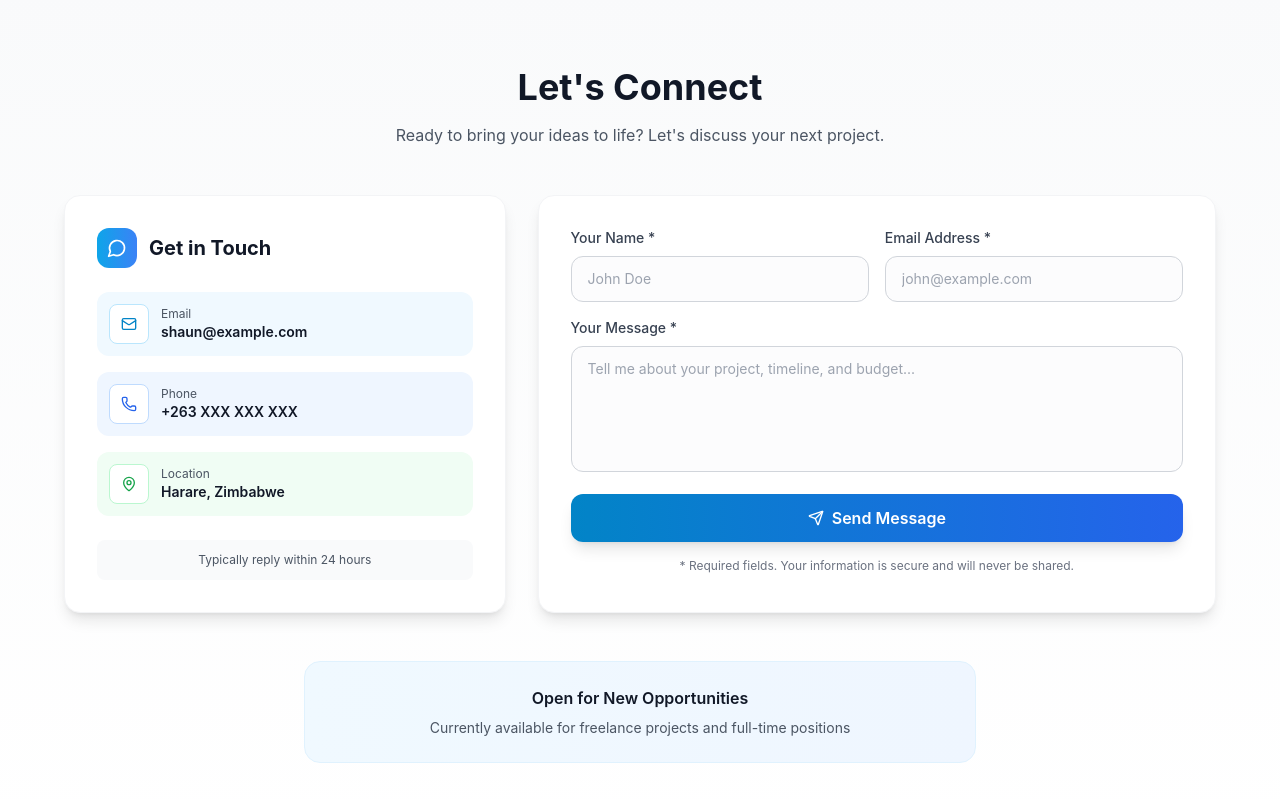
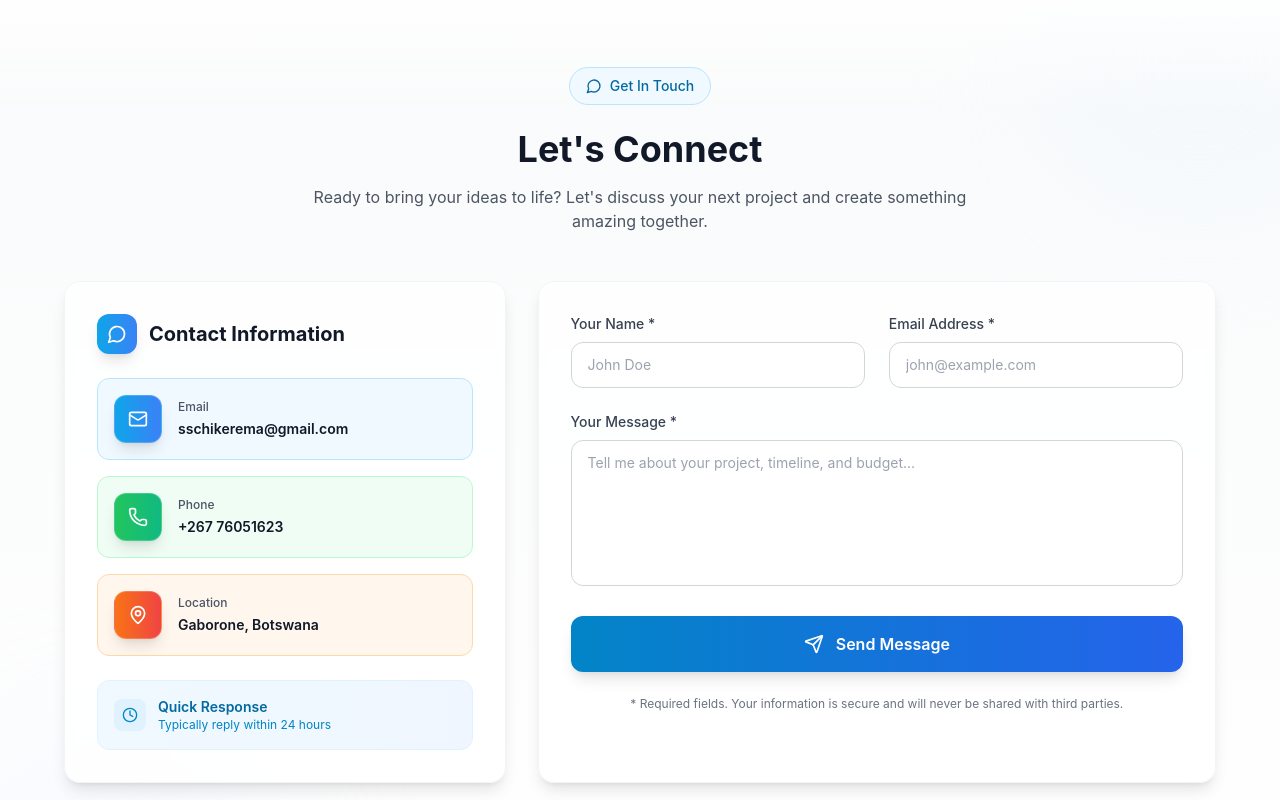
Before and after one commit to shaunChikerema/shaun-chikerema-portfolio, a Next.js app: page / in a window 1280 px wide. Shown: the part 6460-7260 px from the top of the page. Built offline with nearby package versions, Linux system fonts and the light colour scheme.

Commit message:
fix: Make contact icons visible with proper gradient backgrounds

```diff
--- a/src/components/sections/Contact.tsx
+++ b/src/components/sections/Contact.tsx
@@ -1,7 +1,7 @@
 //src/components/sections/Contact.tsx
 'use client';
 import { motion } from 'framer-motion';
-import { Mail, MapPin, Phone, Send, MessageCircle } from 'lucide-react';
+import { Mail, MapPin, Phone, Send, MessageCircle, Clock } from 'lucide-react';
 import { PERSONAL_INFO } from '../../lib/constants';
 import { useState } from 'react';
 
@@ -12,6 +12,8 @@ export default function Contact() {
     message: ''
   });
 
+  const [isSubmitting, setIsSubmitting] = useState(false);
+
   const handleChange = (e: React.ChangeEvent<HTMLInputElement | HTMLTextAreaElement>) => {
     setFormData({
       ...formData,
@@ -21,14 +23,60 @@ export default function Contact() {
 
   const handleSubmit = (e: React.FormEvent) => {
     e.preventDefault();
+    setIsSubmitting(true);
+
     // Handle form submission here
     const mailtoLink = `mailto:${PERSONAL_INFO.email}?subject=Contact from ${formData.name}&body=${encodeURIComponent(formData.message + '\n\nFrom: ' + formData.email)}`;
     window.location.href = mailtoLink;
+
+    // Reset form after a delay
+    setTimeout(() => {
+      setFormData({ name: '', email: '', message: '' });
+      setIsSubmitting(false);
+    }, 2000);
   };
 
+  const contactMethods = [
+    {
+      icon: Mail,
+      href: `mailto:${PERSONAL_INFO.email}`,
+      label: 'Email',
+      value: 'sschikerema@gmail.com',
+      color: 'text-primary-600',
+      bgColor: 'bg-primary-50',
+      borderColor: 'border-primary-200',
+      iconBg: 'from-primary-500 to-blue-500'
+    },
+    {
+      icon: Phone,
+      href: 'tel:+26776051623',
+      label: 'Phone',
+      value: '+267 76051623',
+      color: 'text-green-600',
+      bgColor: 'bg-green-50',
+      borderColor: 'border-green-200',
+      iconBg: 'from-green-500 to-emerald-500'
+    },
+    {
+      icon: MapPin,
+      href: '#',
+      label: 'Location',
+      value: 'Gaborone, Botswana',
+      color: 'text-orange-600',
+      bgColor: 'bg-orange-50',
+      borderColor: 'border-orange-200',
+      iconBg: 'from-orange-500 to-red-500'
+    }
+  ];
+
   return (
-    <section id="contact" className="py-16 lg:py-20 bg-gradient-to-b from-gray-50 to-white">
-      <div className="container mx-auto px-4 sm:px-6 lg:px-8">
+    <section id="contact" className="py-16 lg:py-20 bg-gradient-to-b from-gray-50 to-white relative overflow-hidden">
+      {/* Background Elements */}
+      <div className="absolute top-0 left-0 w-full h-32 bg-gradient-to-b from-white to-transparent z-10"></div>
+      <div className="absolute -top-20 -right-20 w-80 h-80 bg-primary-100/20 rounded-full blur-3xl"></div>
+      <div className="absolute -bottom-20 -left-20 w-96 h-96 bg-blue-100/20 rounded-full blur-3xl"></div>
+
+      <div className="container mx-auto px-4 sm:px-6 lg:px-8 relative z-10">
         {/* Header */}
         <motion.div
           initial={{ opacity: 0, y: 20 }}
@@ -36,11 +84,21 @@ export default function Contact() {
           transition={{ duration: 0.6 }}
           className="text-center mb-12"
         >
+          <motion.div
+            initial={{ opacity: 0, scale: 0.9 }}
+            whileInView={{ opacity: 1, scale: 1 }}
+            transition={{ duration: 0.6 }}
+            className="inline-flex items-center px-4 py-2 rounded-full bg-primary-50 border border-primary-200 text-primary-700 text-sm font-medium mb-6"
+          >
+            <MessageCircle className="w-4 h-4 mr-2" />
+            Get In Touch
+          </motion.div>
+
           <h2 className="text-3xl md:text-4xl font-bold text-gray-900 mb-4">
             Let's Connect
           </h2>
           <p className="text-gray-600 max-w-2xl mx-auto">
-            Ready to bring your ideas to life? Let's discuss your next project.
+            Ready to bring your ideas to life? Let's discuss your next project and create something amazing together.
           </p>
         </motion.div>
 
@@ -53,68 +111,53 @@ export default function Contact() {
               transition={{ duration: 0.6 }}
               className="lg:col-span-2"
             >
-              <div className="bg-white rounded-2xl p-6 lg:p-8 shadow-lg border border-gray-100 h-full">
+              <div className="bg-white/80 backdrop-blur-sm rounded-2xl p-6 lg:p-8 shadow-lg border border-gray-100 h-full hover:shadow-xl transition-all duration-500">
                 <div className="flex items-center space-x-3 mb-6">
-                  <div className="w-10 h-10 bg-gradient-to-r from-primary-500 to-blue-500 rounded-xl flex items-center justify-center">
+                  <div className="w-10 h-10 bg-gradient-to-r from-primary-500 to-blue-500 rounded-xl flex items-center justify-center shadow-lg">
                     <MessageCircle className="w-5 h-5 text-white" />
                   </div>
-                  <h3 className="text-xl font-bold text-gray-900">Get in Touch</h3>
+                  <h3 className="text-xl font-bold text-gray-900">Contact Information</h3>
                 </div>
 
                 <div className="space-y-4">
-                  {/* Email */}
-                  <motion.a
-                    href={`mailto:${PERSONAL_INFO.email}`}
-                    whileHover={{ scale: 1.02 }}
-                    className="flex items-center p-3 bg-primary-50 rounded-xl hover:bg-primary-100 transition-colors duration-300 group"
-                  >
-                    <div className="w-10 h-10 bg-white rounded-lg flex items-center justify-center mr-3 border border-primary-200 group-hover:border-primary-300">
-                      <Mail className="text-primary-600 w-4 h-4" />
+                  {contactMethods.map((method, index) => (
+                    <motion.a
+                      key={method.label}
+                      href={method.href}
+                      initial={{ opacity: 0, x: -20 }}
+                      whileInView={{ opacity: 1, x: 0 }}
+                      transition={{ duration: 0.5, delay: index * 0.1 }}
+                      whileHover={{ scale: 1.02, y: -2 }}
+                      className={`flex items-center p-4 ${method.bgColor} rounded-xl hover:shadow-md transition-all duration-300 group border ${method.borderColor}`}
+                    >
+                      <div className={`w-12 h-12 bg-gradient-to-r ${method.iconBg} rounded-xl flex items-center justify-center mr-4 border border-white/20 shadow-lg group-hover:scale-110 transition-transform duration-300`}>
+                        <method.icon className="w-5 h-5 text-white" />
+                      </div>
+                      <div className="flex-1">
+                        <p className="text-gray-600 text-xs font-medium mb-1">{method.label}</p>
+                        <p className="text-gray-900 font-semibold text-sm">{method.value}</p>
+                      </div>
+                    </motion.a>
+                  ))}
+                </div>
+
+                {/* Response Time */}
+                <motion.div
+                  initial={{ opacity: 0, y: 10 }}
+                  whileInView={{ opacity: 1, y: 0 }}
+                  transition={{ duration: 0.5, delay: 0.4 }}
+                  className="mt-6 p-4 bg-gradient-to-r from-primary-50 to-blue-50 rounded-xl border border-primary-100"
+                >
+                  <div className="flex items-center space-x-3">
+                    <div className="w-8 h-8 bg-primary-100 rounded-lg flex items-center justify-center">
+                      <Clock className="w-4 h-4 text-primary-600" />
                     </div>
                     <div>
-                      <p className="text-gray-600 text-xs">Email</p>
-                      <p className="text-gray-900 font-semibold text-sm">{PERSONAL_INFO.email}</p>
+                      <p className="text-primary-700 text-sm font-semibold">Quick Response</p>
+                      <p className="text-primary-600 text-xs">Typically reply within 24 hours</p>
                     </div>
-                  </motion.a>
-
-                  {/* Phone */}
-                  {PERSONAL_INFO.phone && (
-                    <motion.a
-                      href={`tel:${PERSONAL_INFO.phone}`}
-                      whileHover={{ scale: 1.02 }}
-                      className="flex items-center p-3 bg-blue-50 rounded-xl hover:bg-blue-100 transition-colors duration-300 group"
-                    >
-                      <div className="w-10 h-10 bg-white rounded-lg flex items-center justify-center mr-3 border border-blue-200 group-hover:border-blue-300">
-                        <Phone className="text-blue-600 w-4 h-4" />
-                      </div>
-                      <div>
-                        <p className="text-gray-600 text-xs">Phone</p>
-                        <p className="text-gray-900 font-semibold text-sm">{PERSONAL_INFO.phone}</p>
-                      </div>
-                    </motion.a>
-                  )}
-
-                  {/* Location */}
-                  <motion.div
-                    whileHover={{ scale: 1.02 }}
-                    className="flex items-center p-3 bg-green-50 rounded-xl transition-colors duration-300"
-                  >
-                    <div className="w-10 h-10 bg-white rounded-lg flex items-center justify-center mr-3 border border-green-200">
-                      <MapPin className="text-green-600 w-4 h-4" />
-                    </div>
-                    <div>
-                      <p className="text-gray-600 text-xs">Location</p>
-                      <p className="text-gray-900 font-semibold text-sm">{PERSONAL_INFO.location}</p>
-                    </div>
-                  </motion.div>
-                </div>
-
-                {/* Quick Note */}
-                <div className="mt-6 p-3 bg-gray-50 rounded-lg">
-                  <p className="text-gray-600 text-xs text-center">
-                    Typically reply within 24 hours
-                  </p>
-                </div>
+                  </div>
+                </motion.div>
               </div>
             </motion.div>
 
@@ -125,10 +168,14 @@ export default function Contact() {
               transition={{ duration: 0.6 }}
               className="lg:col-span-3"
             >
-              <div className="bg-white rounded-2xl p-6 lg:p-8 shadow-lg border border-gray-100 h-full">
-                <form onSubmit={handleSubmit} className="space-y-4">
-                  <div className="grid grid-cols-1 md:grid-cols-2 gap-4">
-                    <div>
+              <div className="bg-white/80 backdrop-blur-sm rounded-2xl p-6 lg:p-8 shadow-lg border border-gray-100 h-full hover:shadow-xl transition-all duration-500">
+                <form onSubmit={handleSubmit} className="space-y-6">
+                  <div className="grid grid-cols-1 md:grid-cols-2 gap-6">
+                    <motion.div
+                      initial={{ opacity: 0, y: 20 }}
+                      whileInView={{ opacity: 1, y: 0 }}
+                      transition={{ duration: 0.5, delay: 0.1 }}
+                    >
                       <label htmlFor="name" className="block text-sm font-medium text-gray-700 mb-2">
                         Your Name *
                       </label>
@@ -138,12 +185,16 @@ export default function Contact() {
                         required
                         value={formData.name}
                         onChange={handleChange}
-                        className="w-full px-4 py-3 border border-gray-300 rounded-xl focus:ring-2 focus:ring-primary-500 focus:border-transparent transition-all duration-300 text-sm bg-gray-50/50"
+                        className="w-full px-4 py-3 border border-gray-300 rounded-xl focus:ring-2 focus:ring-primary-500 focus:border-transparent transition-all duration-300 text-sm bg-white/50 hover:bg-white/80 focus:bg-white"
                         placeholder="John Doe"
                       />
-                    </div>
+                    </motion.div>
 
-                    <div>
+                    <motion.div
+                      initial={{ opacity: 0, y: 20 }}
+                      whileInView={{ opacity: 1, y: 0 }}
+                      transition={{ duration: 0.5, delay: 0.2 }}
+                    >
                       <label htmlFor="email" className="block text-sm font-medium text-gray-700 mb-2">
                         Email Address *
                       </label>
@@ -153,57 +204,70 @@ export default function Contact() {
                         required
                         value={formData.email}
                         onChange={handleChange}
-                        className="w-full px-4 py-3 border border-gray-300 rounded-xl focus:ring-2 focus:ring-primary-500 focus:border-transparent transition-all duration-300 text-sm bg-gray-50/50"
+                        className="w-full px-4 py-3 border border-gray-300 rounded-xl focus:ring-2 focus:ring-primary-500 focus:border-transparent transition-all duration-300 text-sm bg-white/50 hover:bg-white/80 focus:bg-white"
                         placeholder="john@example.com"
                       />
-                    </div>
+                    </motion.div>
                   </div>
 
-                  <div>
+                  <motion.div
+                    initial={{ opacity: 0, y: 20 }}
+                    whileInView={{ opacity: 1, y: 0 }}
+                    transition={{ duration: 0.5, delay: 0.3 }}
+                  >
                     <label htmlFor="message" className="block text-sm font-medium text-gray-700 mb-2">
                       Your Message *
                     </label>
                     <textarea
                       id="message"
-                      rows={5}
+                      rows={6}
                       required
                       value={formData.message}
                       onChange={handleChange}
-                      className="w-full px-4 py-3 border border-gray-300 rounded-xl focus:ring-2 focus:ring-primary-500 focus:border-transparent transition-all duration-300 text-sm bg-gray-50/50 resize-none"
+                      className="w-full px-4 py-3 border border-gray-300 rounded-xl focus:ring-2 focus:ring-primary-500 focus:border-transparent transition-all duration-300 text-sm bg-white/50 hover:bg-white/80 focus:bg-white resize-none"
                       placeholder="Tell me about your project, timeline, and budget..."
                     ></textarea>
-                  </div>
+                  </motion.div>
 
                   <motion.button
                     type="submit"
+                    initial={{ opacity: 0, y: 20 }}
+                    whileInView={{ opacity: 1, y: 0 }}
+                    transition={{ duration: 0.5, delay: 0.4 }}
                     whileHover={{ scale: 1.02 }}
                     whileTap={{ scale: 0.98 }}
-                    className="w-full bg-gradient-to-r from-primary-600 to-blue-600 text-white py-3 px-6 rounded-xl font-semibold hover:from-primary-700 hover:to-blue-700 transition-all duration-300 shadow-lg hover:shadow-xl flex items-center justify-center space-x-2"
+                    disabled={isSubmitting}
+                    className="w-full bg-gradient-to-r from-primary-600 to-blue-600 text-white py-4 px-6 rounded-xl font-semibold hover:from-primary-700 hover:to-blue-700 transition-all duration-300 shadow-lg hover:shadow-xl flex items-center justify-center space-x-3 disabled:opacity-50 disabled:cursor-not-allowed"
                   >
-                    <Send className="w-4 h-4" />
-                    <span>Send Message</span>
+                    <Send className={`w-5 h-5 ${isSubmitting ? 'animate-pulse' : ''}`} />
+                    <span>{isSubmitting ? 'Sending...' : 'Send Message'}</span>
                   </motion.button>
 
-                  <p className="text-gray-500 text-xs text-center">
-                    * Required fields. Your information is secure and will never be shared.
-                  </p>
+                  <motion.p
+                    initial={{ opacity: 0 }}
+                    whileInView={{ opacity: 1 }}
+                    transition={{ duration: 0.5, delay: 0.5 }}
+                    className="text-gray-500 text-xs text-center"
+                  >
+                    * Required fields. Your information is secure and will never be shared with third parties.
+                  </motion.p>
                 </form>
               </div>
             </motion.div>
           </div>
         </div>
 
-        {/* Call to Action */}
+        {/* Enhanced Call to Action */}
         <motion.div
           initial={{ opacity: 0, y: 20 }}
           whileInView={{ opacity: 1, y: 0 }}
           transition={{ duration: 0.6, delay: 0.3 }}
           className="text-center mt-12"
         >
-          <div className="bg-gradient-to-r from-primary-50 to-blue-50 rounded-2xl p-6 border border-primary-100 max-w-2xl mx-auto">
+          <div className="bg-gradient-to-r from-primary-50 to-blue-50 rounded-2xl p-6 border border-primary-100 max-w-2xl mx-auto hover:shadow-lg transition-all duration-300">
             <h3 className="font-semibold text-gray-900 mb-2">Open for New Opportunities</h3>
             <p className="text-gray-600 text-sm">
-              Currently available for freelance projects and full-time positions
+              Currently available for freelance projects, contract work, and full-time positions in Gaborone or remote roles.
             </p>
           </div>
         </motion.div>
```
